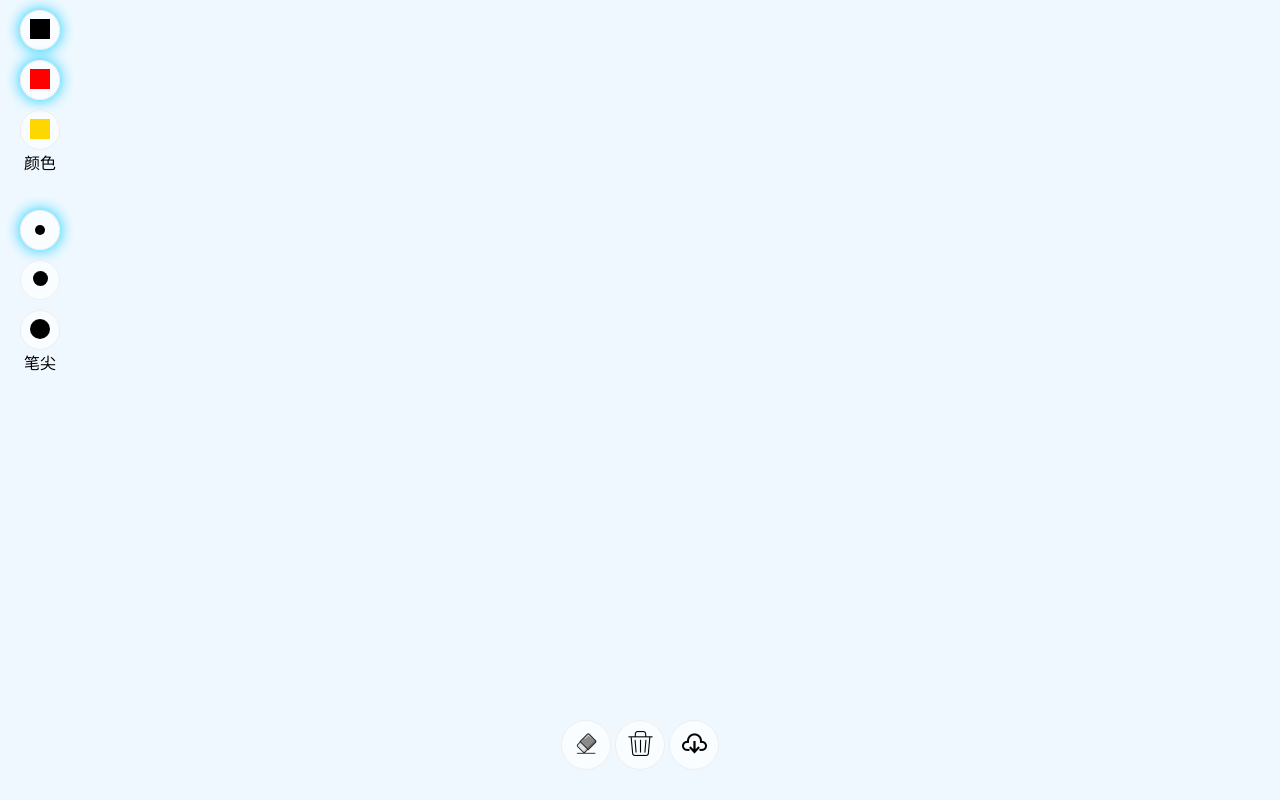
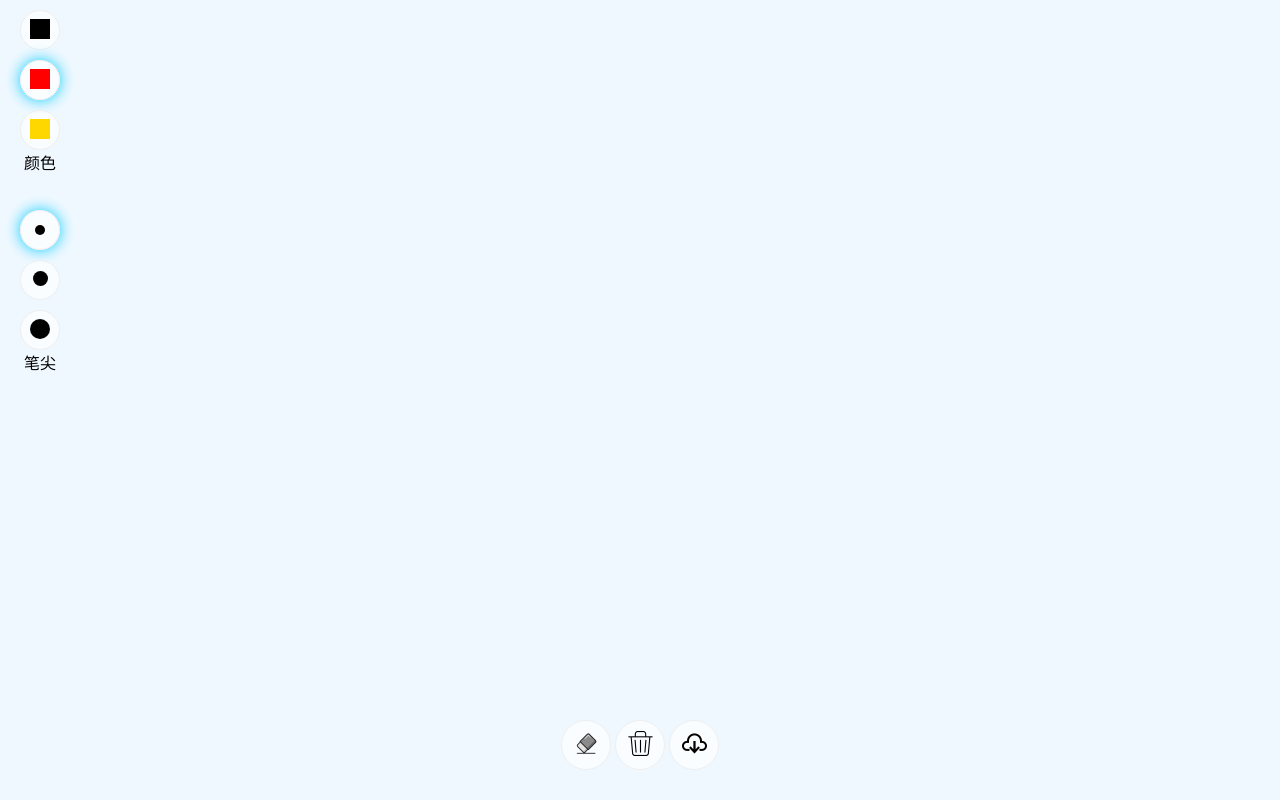
Before and after one commit to xuehuzi/jirengu, a plain HTML site: page Canvas画板.html in a window 1280 px wide. Both pictures are taken after a click on the button 40 px from the left and 80 px from the top of the page. Drawn offline with Linux system fonts and the light colour scheme.

Commit message:
修改颜色选中状态BUG

```diff
--- a/Canvas画板.html
+++ b/Canvas画板.html
@@ -219,6 +219,9 @@
 
       for (let i = 0; i < brush.length; i++) {//设置笔触颜色
          brush[i].onclick = function () {
+            for (let i = 0; i < brush.length; i++) {
+               brush[i].classList.remove('active')
+            }
             change_color = brush_color[i].id;
             eraser_flg = false;
             my_canvas.style.cursor = "url('./img/eraser_ico.ico'),auto";//画笔
```
